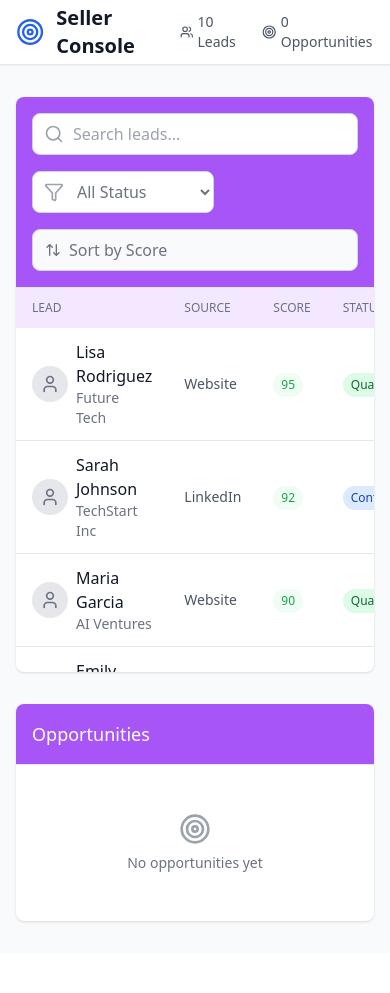
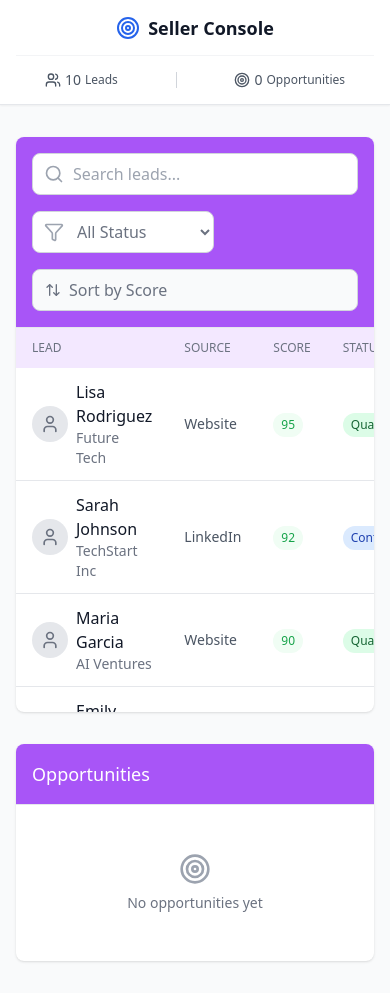
Before and after one commit to Yowani24/seller-console, a React (Vite) app: page / in a window 390 px wide. Before the commit the page ends 953 px from the top, so only its background shows below. Built offline with nearby package versions, Linux system fonts and the light colour scheme.

Commit message:
header responsiveness adjusted

```diff
--- a/src/components/common/header.tsx
+++ b/src/components/common/header.tsx
@@ -9,21 +9,46 @@ const Header = ({ leadCount, opportunityCount }: HeaderProps) => {
   return (
     <div className="bg-white shadow-sm border-b">
       <div className="mx-auto px-4 sm:px-6 lg:px-8">
-        <div className="flex items-center justify-between h-16">
+        <div className="hidden md:flex items-center justify-between h-16">
           <div className="flex items-center">
             <Target className="w-8 h-8 text-blue-600 mr-3" />
             <h1 className="text-xl font-semibold text-gray-900">
               Seller Console
             </h1>
           </div>
-          <div className="flex items-center space-x-4 text-sm text-gray-600">
+          <div className="flex items-center space-x-6 text-sm text-gray-600">
             <div className="flex items-center">
               <Users className="w-4 h-4 mr-1" />
-              {leadCount} Leads
+              <span className="hidden lg:inline">Leads: </span>
+              {leadCount}
             </div>
             <div className="flex items-center">
               <Target className="w-4 h-4 mr-1" />
-              {opportunityCount} Opportunities
+              <span className="hidden lg:inline">Opportunities: </span>
+              {opportunityCount}
+            </div>
+          </div>
+        </div>
+
+        <div className="md:hidden">
+          <div className="flex items-center justify-center h-14 border-b border-gray-100">
+            <Target className="w-6 h-6 text-blue-600 mr-2" />
+            <h1 className="text-lg font-semibold text-gray-900">
+              Seller Console
+            </h1>
+          </div>
+
+          <div className="flex items-center justify-around h-12 text-sm text-gray-600">
+            <div className="flex items-center">
+              <Users className="w-4 h-4 mr-1" />
+              <span className="font-medium">{leadCount}</span>
+              <span className="ml-1 text-xs">Leads</span>
+            </div>
+            <div className="h-4 w-px bg-gray-300"></div>
+            <div className="flex items-center">
+              <Target className="w-4 h-4 mr-1" />
+              <span className="font-medium">{opportunityCount}</span>
+              <span className="ml-1 text-xs">Opportunities</span>
             </div>
           </div>
         </div>
```
